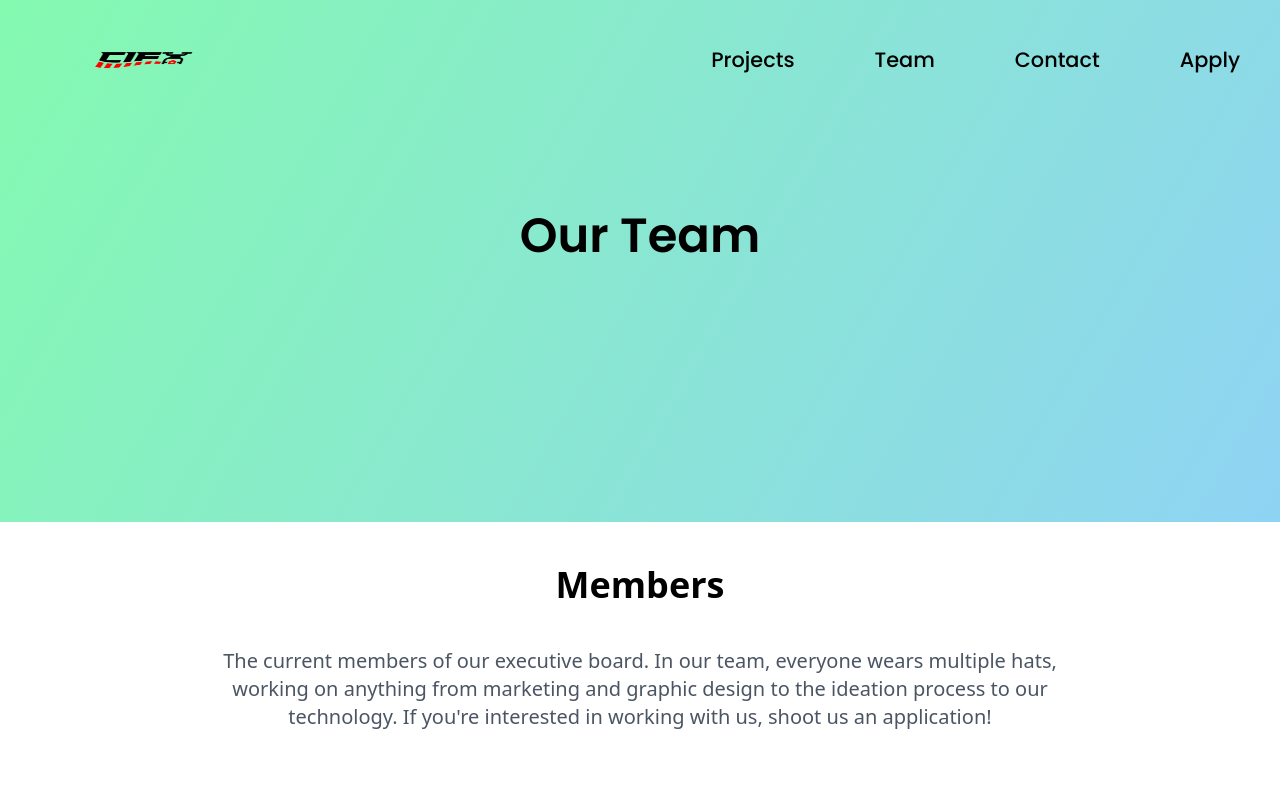
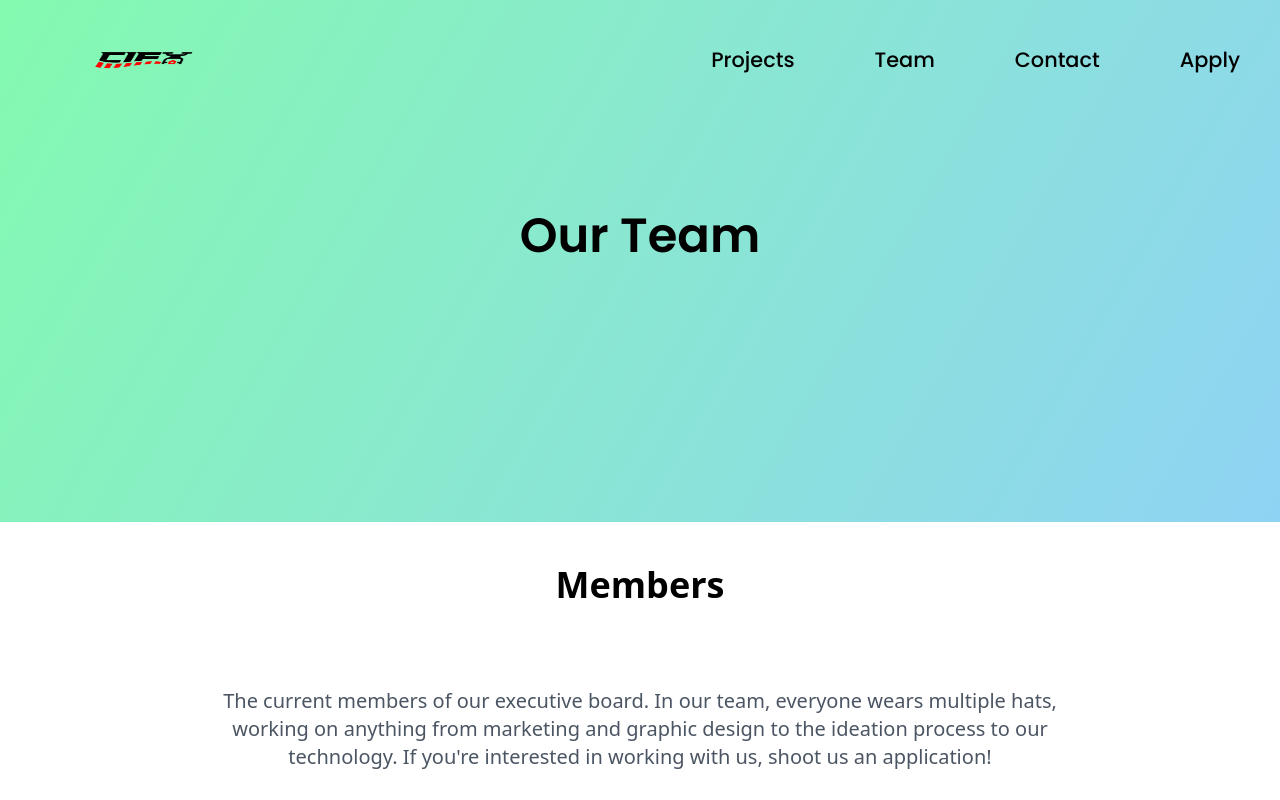
Before and after one commit to Cornell-IFT/ClubWebsite, a React (Create React App) app: page /team in a window 1280 px wide. Shown: the top 800 px of the page. Built offline with nearby package versions, Linux system fonts and the light colour scheme.

Commit message:
updated padding

```diff
--- a/src/pages/Team.js
+++ b/src/pages/Team.js
@@ -10,7 +10,7 @@ const Team = () => {
         <h1 class="w-full mb-10 mt-0 text-4xl font-bold leading-tight text-primary text-center">
           Members
         </h1>
-        <p class="text-center w-full mb-10 text-lg font-normal text-gray-600 lg:text-xl sm:px-16 xl:px-48">
+        <p class="text-center w-full mb-10 text-lg font-normal text-gray-600 lg:text-xl sm:px-16 xl:px-48 py-10">
           The current members of our executive board. In our team, everyone wears multiple hats, working on anything from marketing and graphic design to the ideation process to our technology. If you're interested in working with us, shoot us an application!
         </p>
       </div>
```
